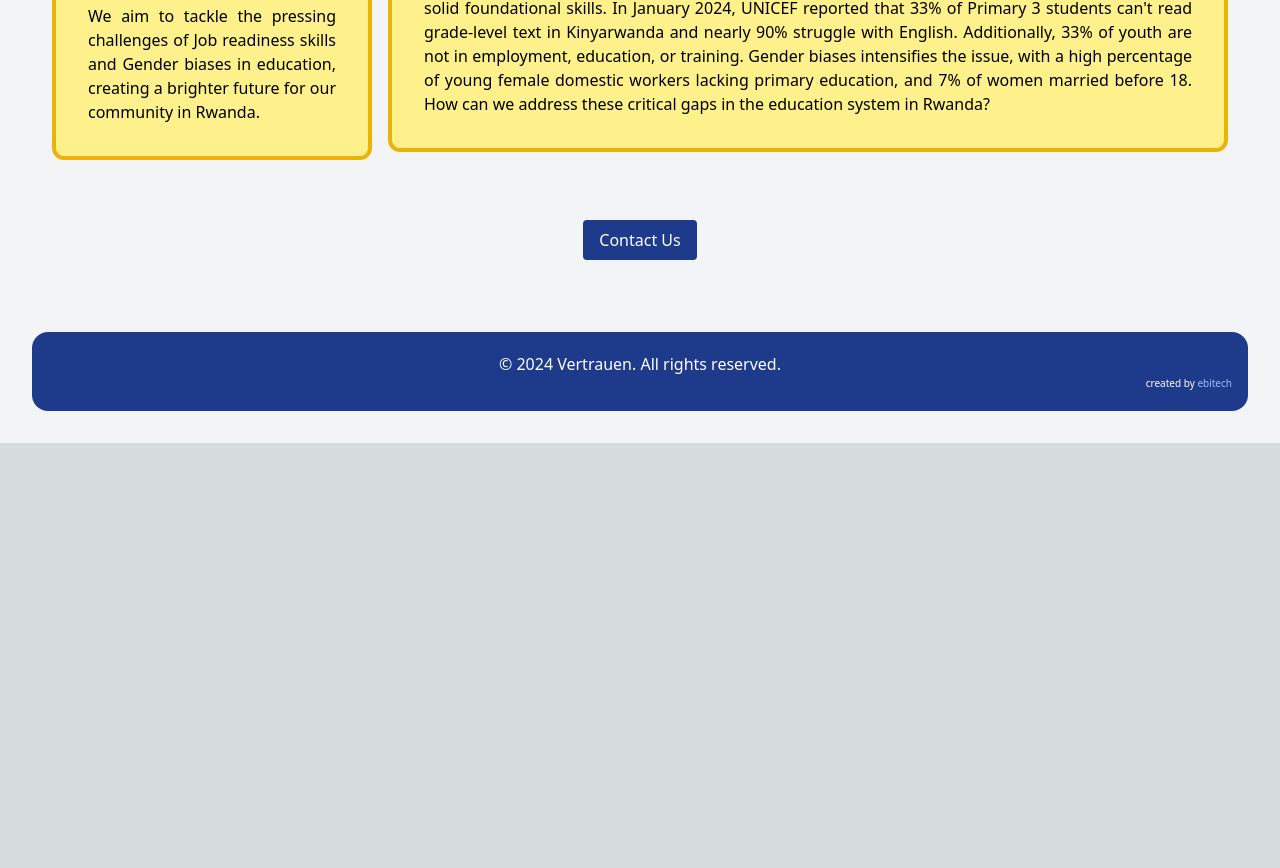
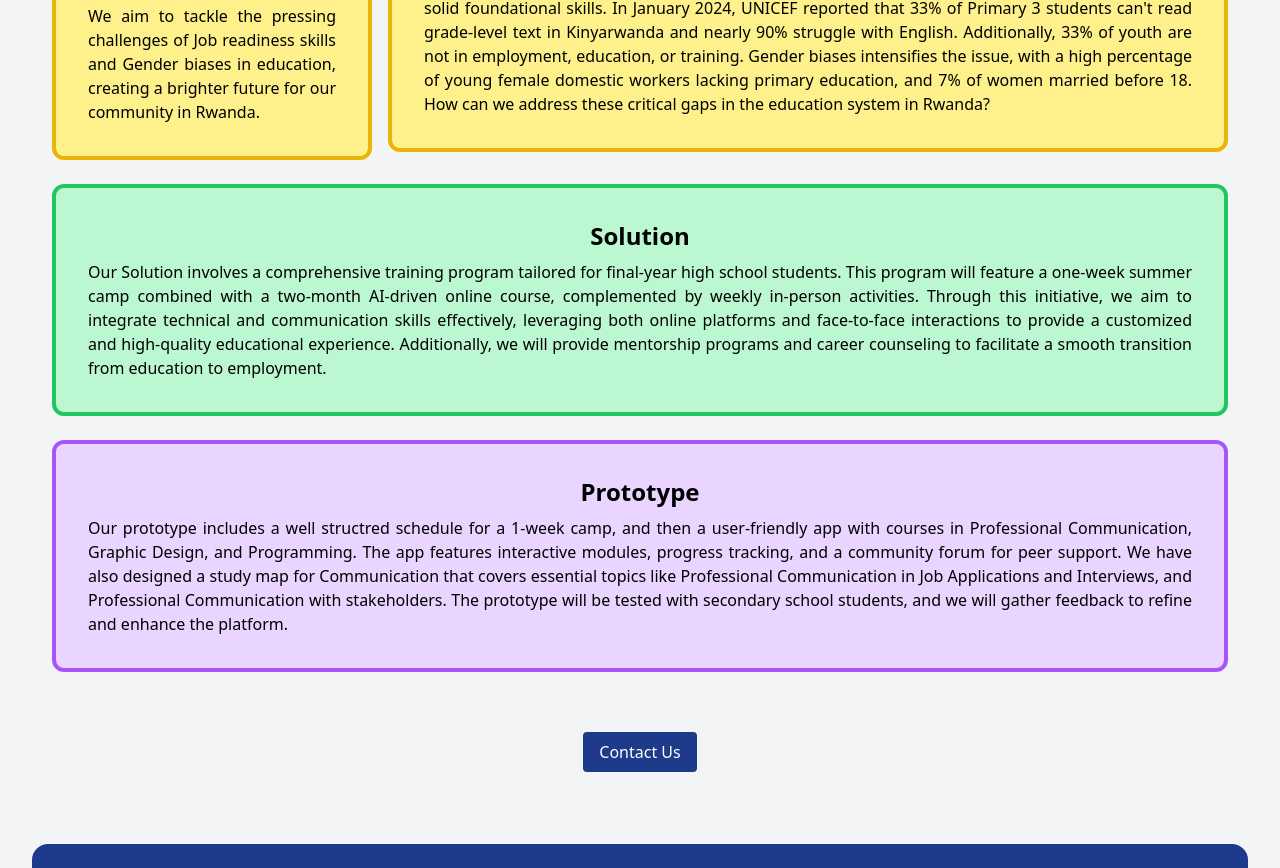
Before and after one commit to Ebi-Tech/Vertrauen, a Next.js app in the folder vertrauen-app/: page /about in a window 1280 px wide. Shown: the part 652-1520 px from the top of the page. Before the commit the page ends 1095 px from the top, so only its background shows below. Built offline with nearby package versions, Linux system fonts and the light colour scheme.

Commit message:
refactor: Add new images and update alt text in gallery.tsx

```diff
--- a/vertrauen-app/pages/about.tsx
+++ b/vertrauen-app/pages/about.tsx
@@ -100,6 +100,17 @@ const About = () => {
             <p className="mt-2 text-justify">Despite high enrollment rates, a majority of Rwandan children complete primary education without solid foundational skills. In January 2024, UNICEF reported that 33% of Primary 3 students can't read grade-level text in Kinyarwanda and nearly 90% struggle with English. Additionally, 33% of youth are not in employment, education, or training. Gender biases intensifies the issue, with a high percentage of young female domestic workers lacking primary education, and 7% of women married before 18. How can we address these critical gaps in the education system in Rwanda?</p>
           </section>
         </div>
+        {/* Solution */}
+        <section className="bg-green-200 rounded-xl text-black p-8 text-center flex-1 border-4 border-green-500 mt-6 max-w-full">
+          <h2 className="text-2xl font-bold">Solution</h2>
+          <p className="mt-2 text-justify">Our Solution involves a comprehensive training program tailored for final-year high school students. This program will feature a one-week summer camp combined with a two-month AI-driven online course, complemented by weekly in-person activities. Through this initiative, we aim to integrate technical and communication skills effectively, leveraging both online platforms and face-to-face interactions to provide a customized and high-quality educational experience. Additionally, we will provide mentorship programs and career counseling to facilitate a smooth transition from education to employment.</p>
+        </section>
+
+        {/* Prototype */}
+        <section className="bg-purple-200 rounded-xl text-black p-8 text-center flex-1 border-4 border-purple-500 mt-6 max-w-full">
+          <h2 className="text-2xl font-bold">Prototype</h2>
+          <p className="mt-2 text-justify">Our prototype includes a well structred schedule for a 1-week camp, and then a user-friendly app with courses in Professional Communication, Graphic Design, and Programming. The app features interactive modules, progress tracking, and a community forum for peer support. We have also designed a study map for Communication that covers essential topics like Professional Communication in Job Applications and Interviews, and Professional Communication with stakeholders. The prototype will be tested with secondary school students, and we will gather feedback to refine and enhance the platform.</p>
+        </section>
       </div>
 
       {/* Call to Action */}
@@ -109,6 +120,7 @@ const About = () => {
           Contact Us
         </a>
       </section>
+
 
       {/* Footer */}
       <footer className="bg-blue-900 text-white py-2 w-full text-center rounded-2xl pt-5 pb-5 h-15 mt-10">
--- a/vertrauen-app/pages/gallery.tsx
+++ b/vertrauen-app/pages/gallery.tsx
@@ -28,9 +28,9 @@ const Gallery = () => {
     { src: '/V-images/ele2.jpg', alt: 'Team Photo' },
     { src: '/V-images/c.jpg', alt: 'Team Photo' },
     { src: '/V-images/ebi4.jpg', alt: 'Ebitech' },
-    { src: '/V-images/f.jpg', alt: 'Team Logo' },
+    { src: '/V-images/F.jpg', alt: 'Team Logo' },
     { src: '/V-images/gaby.jpg', alt: 'Gaby a.k.a "The Nutritionist' },
-    { src: '/V-images/promise.jpg', alt: 'The Chef' },
+    { src: '/V-images/promise.jpg', alt: 'Promise a.k.a The Chef' },
     { src: '/V-images/ele.jpg', alt: 'Promise X Gaby X Nancy' },
     { src: '/V-images/divine.jpg', alt: 'Ebitech' },
     { src: '/V-images/moses.jpg', alt: 'The Sermon' },
```
